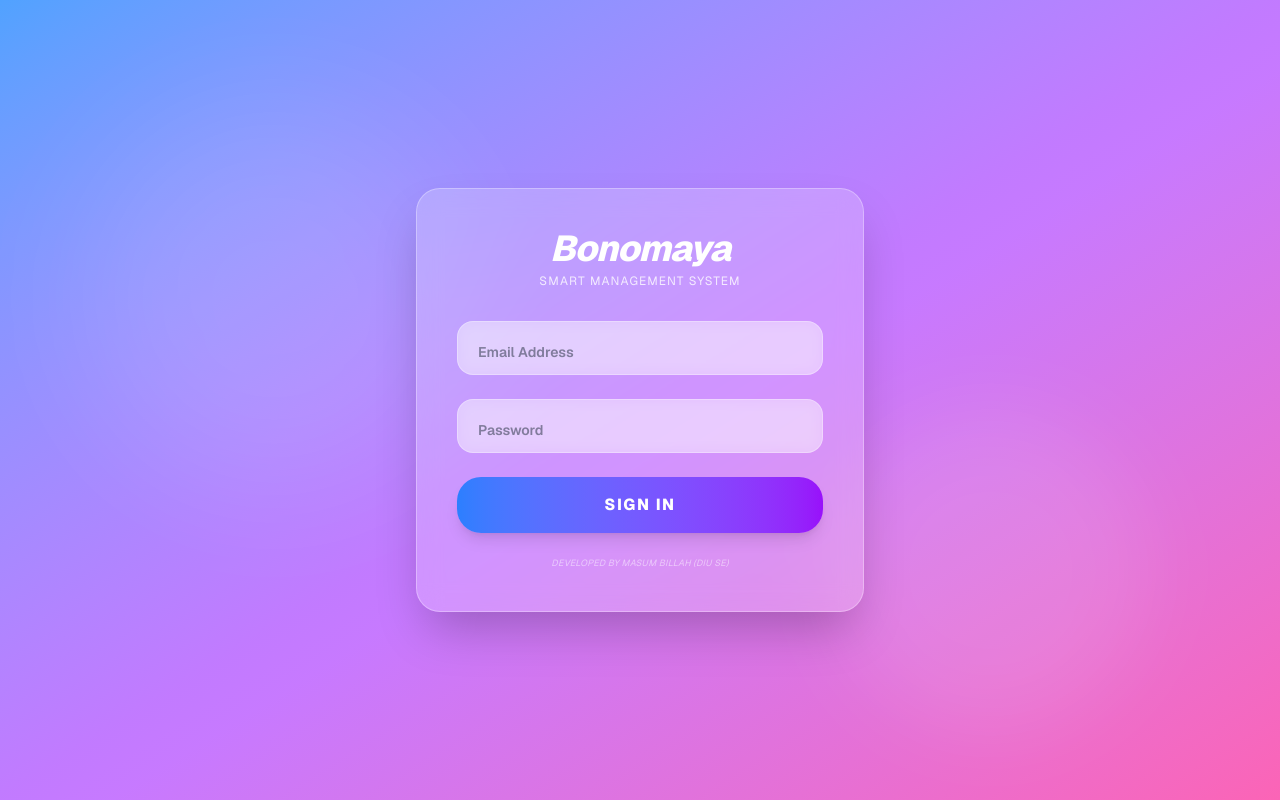
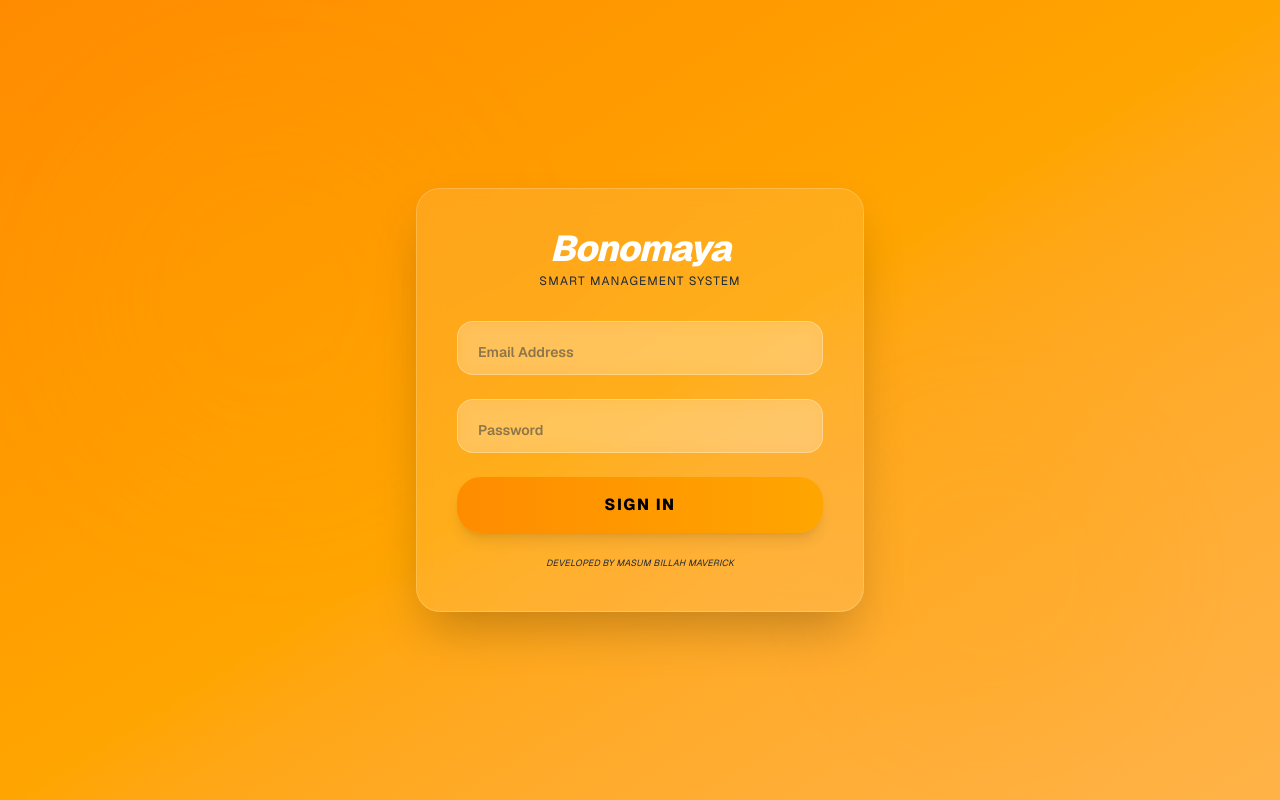
Before and after one commit to masumbillah-swe/bonomaya-management, a Next.js app: page /login in a window 1280 px wide. Built offline with nearby package versions, Linux system fonts and the light colour scheme; no server answers.

Commit message:
Fixed all errors and implemented Enterprise Admin Panel

```diff
--- a/app/login/page.js
+++ b/app/login/page.js
@@ -31,7 +31,6 @@ export default function LoginPage() {
         throw new Error("User role not found!");
       }
     } catch (err) {
-      // Trigger shake animation
       setErrorShake(true);
       setTimeout(() => setErrorShake(false), 500);
       alert("Invalid Email or Password!");
@@ -40,30 +39,30 @@ export default function LoginPage() {
   };
 
   return (
-    <div className="relative min-h-screen bg-gradient-to-br from-blue-400 via-purple-400 to-pink-400 overflow-hidden flex items-center justify-center font-sans">
+    <div className="relative min-h-screen bg-gradient-to-br from-[#FF8C00] via-[#FFA500] to-[#FFB347] overflow-hidden flex items-center justify-center font-sans">
 
       {/* Animated Background Particles */}
       <motion.div
-        className="absolute w-96 h-96 rounded-full bg-white/10 blur-3xl top-20 left-10"
+        className="absolute w-96 h-96 rounded-full bg-[#FFA500]/10 blur-3xl top-20 left-10"
         animate={{ x: [0, 50, 0], y: [0, 30, 0] }}
         transition={{ duration: 10, repeat: Infinity, repeatType: "mirror" }}
       />
       <motion.div
-        className="absolute w-80 h-80 rounded-full bg-white/10 blur-2xl bottom-10 right-20"
+        className="absolute w-80 h-80 rounded-full bg-[#FFA500]/10 blur-2xl bottom-10 right-20"
         animate={{ x: [0, -50, 0], y: [0, -30, 0] }}
         transition={{ duration: 12, repeat: Infinity, repeatType: "mirror" }}
       />
 
       {/* Login Form */}
       <motion.div
-        className="relative w-full max-w-md bg-white/20 backdrop-blur-md border border-white/30 rounded-3xl shadow-2xl p-10 z-10"
+        className="relative w-full max-w-md bg-white/10 backdrop-blur-md border border-white/20 rounded-3xl shadow-2xl p-10 z-10"
         animate={errorShake ? { x: [0, -10, 10, -10, 10, 0] } : { x: 0 }}
         transition={{ duration: 0.5 }}
       >
         {/* Branding */}
         <div className="text-center mb-8">
           <h1 className="text-4xl font-extrabold italic text-white tracking-tight">Bonomaya</h1>
-          <p className="text-xs uppercase text-white/80 tracking-widest mt-1">Smart Management System</p>
+          <p className="text-xs uppercase text-gray-800 tracking-widest mt-1">Smart Management System</p>
         </div>
 
         {/* Form */}
@@ -76,7 +75,7 @@ export default function LoginPage() {
               value={email}
               onChange={(e) => setEmail(e.target.value)}
               required
-              className="w-full bg-white/40 backdrop-blur-sm rounded-2xl px-5 pt-5 pb-3 text-sm font-semibold text-gray-800 outline-none border border-white/30 focus:ring-2 focus:ring-blue-300 focus:border-transparent transition"
+              className="w-full bg-white/20 backdrop-blur-sm rounded-2xl px-5 pt-5 pb-3 text-sm font-semibold text-gray-800 outline-none border border-white/30 focus:ring-2 focus:ring-[#FFA500]/50 focus:border-transparent transition"
               placeholder="Email Address"
             />
           </div>
@@ -88,7 +87,7 @@ export default function LoginPage() {
               value={password}
               onChange={(e) => setPassword(e.target.value)}
               required
-              className="w-full bg-white/40 backdrop-blur-sm rounded-2xl px-5 pt-5 pb-3 text-sm font-semibold text-gray-800 outline-none border border-white/30 focus:ring-2 focus:ring-blue-300 focus:border-transparent transition"
+              className="w-full bg-white/20 backdrop-blur-sm rounded-2xl px-5 pt-5 pb-3 text-sm font-semibold text-gray-800 outline-none border border-white/30 focus:ring-2 focus:ring-[#FFA500]/50 focus:border-transparent transition"
               placeholder="Password"
             />
           </div>
@@ -97,12 +96,12 @@ export default function LoginPage() {
           <motion.button
             type="submit"
             disabled={loading}
-            whileHover={{ scale: 1.05, boxShadow: "0 0 20px rgba(255,255,255,0.5)" }}
+            whileHover={{ scale: 1.05, boxShadow: "0 0 20px rgba(255,165,0,0.5)" }}
             whileTap={{ scale: 0.95 }}
-            className="w-full py-4 rounded-3xl font-extrabold uppercase tracking-widest text-white bg-gradient-to-r from-blue-500 to-purple-600 shadow-lg flex items-center justify-center gap-2"
+            className="w-full py-4 rounded-3xl font-extrabold uppercase tracking-widest text-black bg-gradient-to-r from-[#FF8C00] to-[#FFA500] shadow-lg flex items-center justify-center gap-2"
           >
             {loading && (
-              <svg className="animate-spin h-5 w-5 text-white" xmlns="http://www.w3.org/2000/svg" fill="none" viewBox="0 0 24 24">
+              <svg className="animate-spin h-5 w-5 text-black" xmlns="http://www.w3.org/2000/svg" fill="none" viewBox="0 0 24 24">
                 <circle className="opacity-25" cx="12" cy="12" r="10" stroke="currentColor" strokeWidth="4"></circle>
                 <path className="opacity-75" fill="currentColor" d="M4 12a8 8 0 018-8v8H4z"></path>
               </svg>
@@ -112,8 +111,8 @@ export default function LoginPage() {
         </form>
 
         {/* Footer */}
-        <p className="text-center text-white/50 text-[9px] mt-6 uppercase tracking-wide italic">
-          Developed by Masum Billah (DIU SE)
+        <p className="text-center text-gray-800 text-[9px] mt-6 uppercase tracking-wide italic">
+          Developed by Masum Billah Maverick
         </p>
       </motion.div>
     </div>
```
